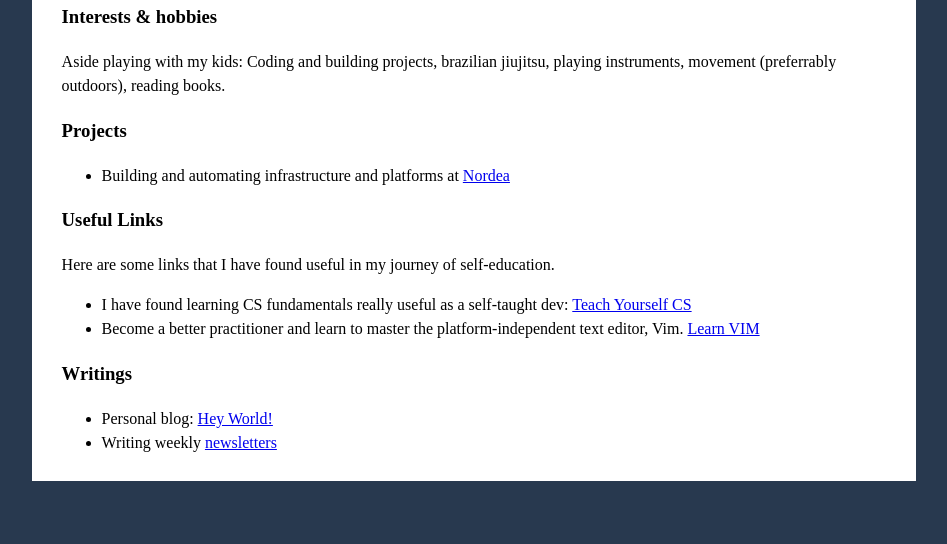
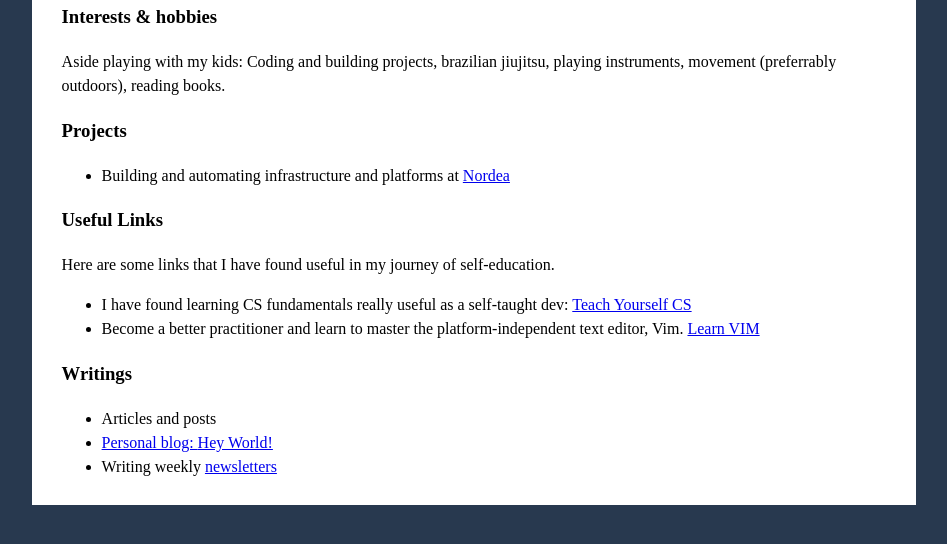
Before and after one commit to nimblegeek/jas-me, a plain HTML site: page index.html in a window 1280 px wide. Shown: the part 230-774 px from the top of the page, without its empty margins (166-1113 px from the left). Drawn offline with Linux system fonts and the light colour scheme.

Commit message:
Minor updates

```diff
--- a/index.html
+++ b/index.html
@@ -32,6 +32,7 @@
     </ul>
     <h3>Writings</h3>
     <ul>
+        <li>Articles and posts <a href="https://nimblegeek.medium.com/"><Medium/a></li>
         <li>Personal blog: <a href="https://world.hey.com/heyjas"> Hey World!</a></li>
         <li>Writing weekly <a href="https://thenimblegeek.ck.page"> newsletters</a></li>
     </ul>
```
